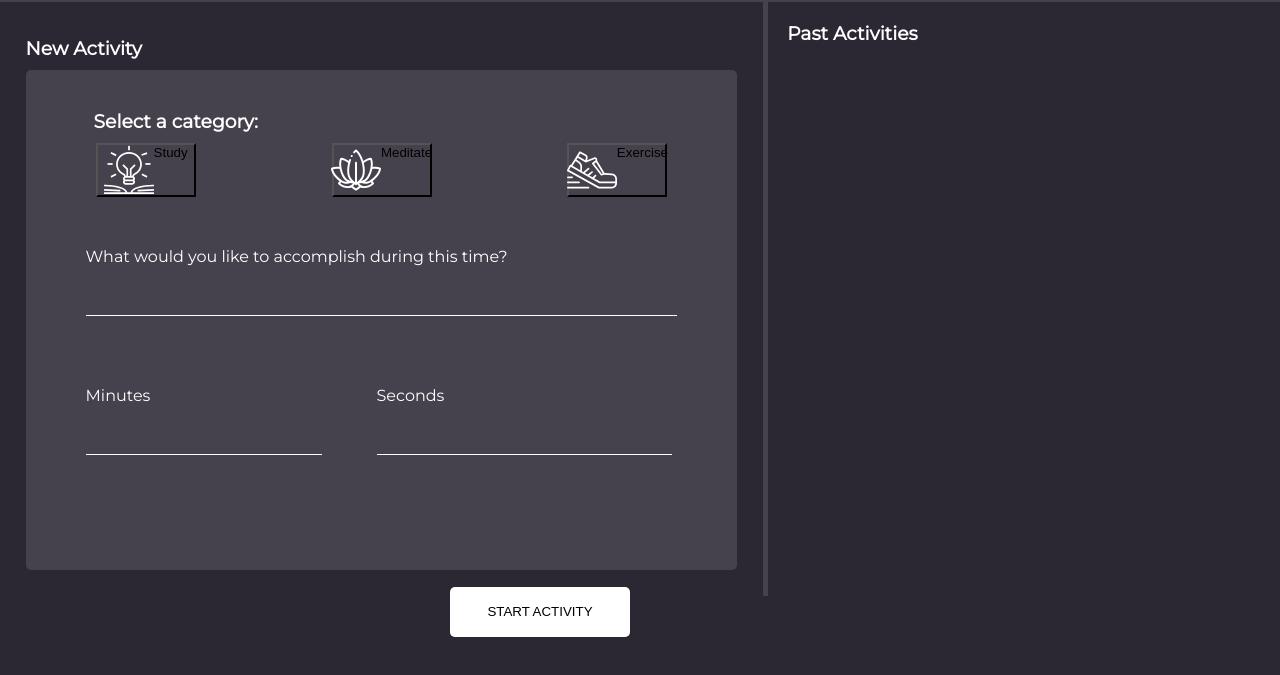
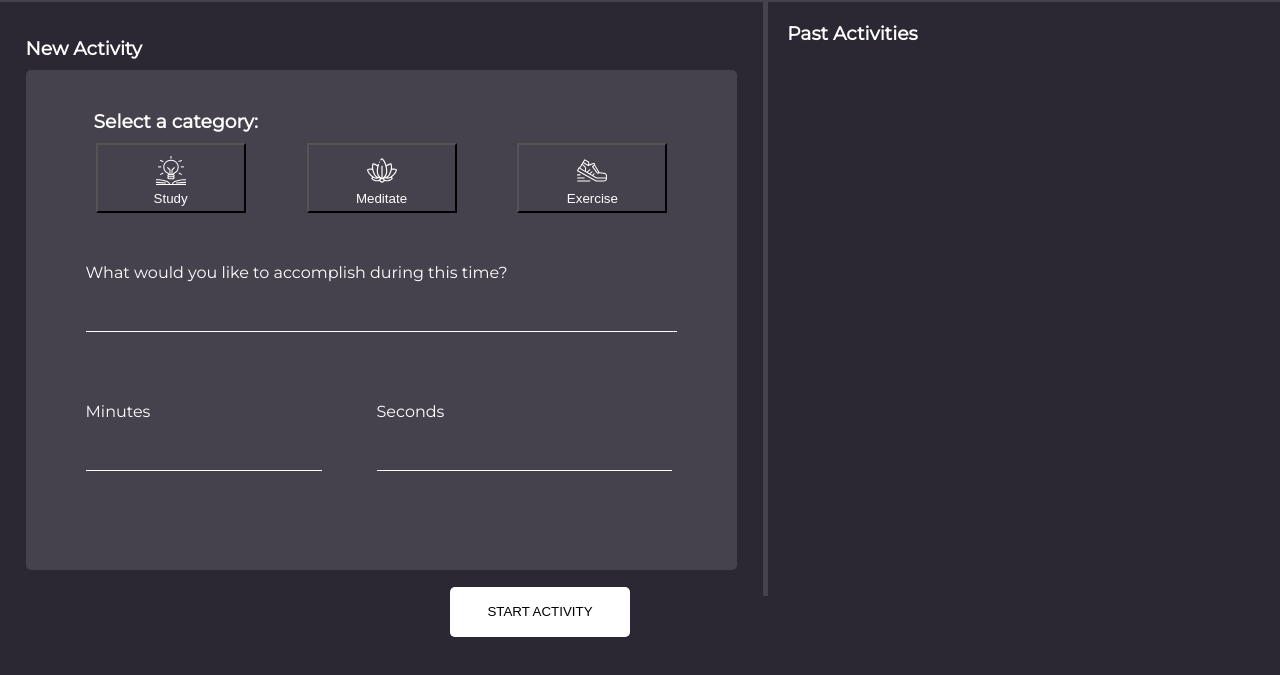
Before and after one commit to laurenlucero/project-intentional-timer, a plain HTML site: page index.html in a window 1280 px wide. Shown: the part 63-738 px from the top of the page. Drawn offline with Linux system fonts and the light colour scheme.

Commit message:
Fix button styling and alignment

```diff
--- a/style.css
+++ b/style.css
@@ -13,18 +13,16 @@ I also added the font and sized the images down */
 body {
   font-family: 'Montserrat', sans-serif;
    color: white;
+   background-color: #2B2733;
 }
 
 img {
-  width: 50px;
+  width: 30px;
   display: block;
+  height: 41px;
+  /* position: relative; */
+
 }
-
-body {
-  background-color: #2B2733;
-}
-
-
 
 .title-header {
   background-color: #46424D;
@@ -41,6 +39,7 @@ body {
   width: 60%;
   display: inline-block;
   border-right: 5px solid #46424D
+  /* height: 91vh; */
 }
 
 .new-activity-header {
@@ -68,9 +67,13 @@ body {
 
 button {
   background: none;
-  width: 100px;
+  width: 150px;
   display: flex;
   justify-content: center;
+  flex-direction: column;
+  align-items: center;
+  color: white;
+  padding: 5px 0;
 }
 
 .form-details {
```
